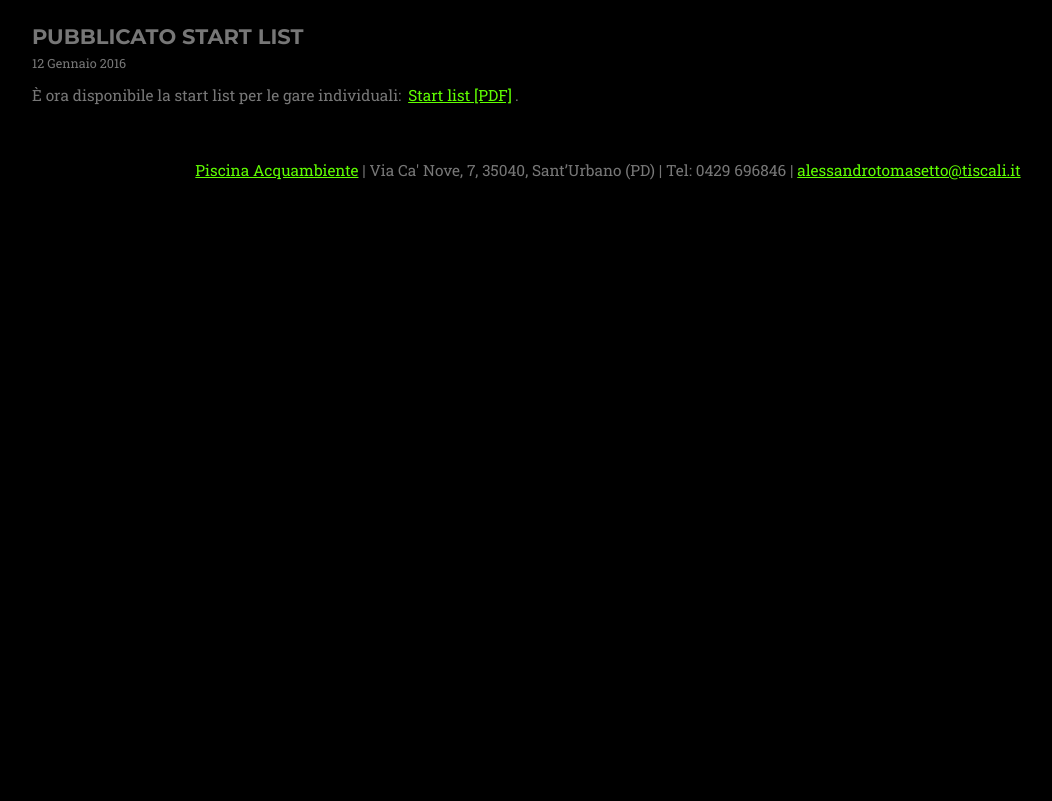
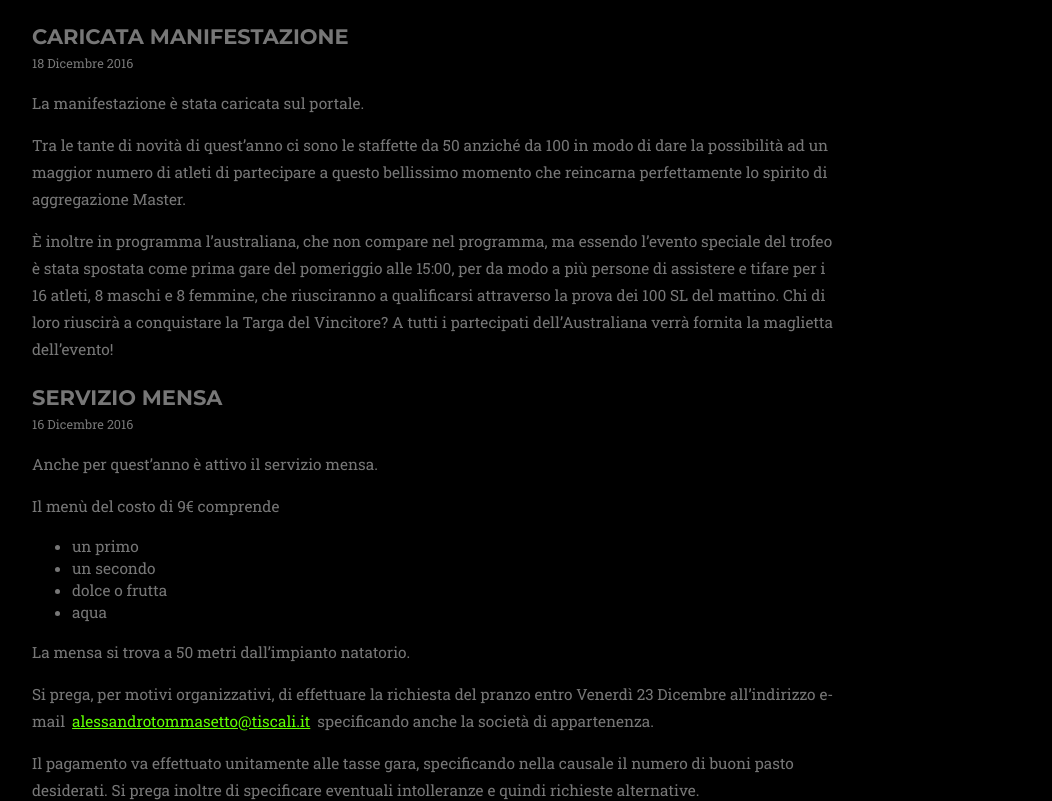
Before and after one commit to GiacomoManzoli/TrofeoAcquambiente, a plain HTML site: page index.html in a window 1280 px wide. Shown: the part 506-1307 px from the top of the page, without its empty margins (32-1084 px from the left). Before the commit the page ends 800 px from the top, so only its background shows below. Drawn offline with Linux system fonts and the light colour scheme; a web font is replaced by a local one.

Commit message:
Aggiornamento seconda edizione - parte 2

```diff
--- a/index.html
+++ b/index.html
@@ -4,9 +4,9 @@
     <meta charset="utf-8">
     <meta http-equiv="X-UA-Compatible" content="IE=edge">
 
-    <meta name="description" content="Sito per il primo trofeo Acquambiente">
+    <meta name="description" content="Sito per il secondo trofeo Acquambiente">
     <meta name="author" content="">
-    <title>Primo Trofeo Acquambiente</title>
+    <title>Secondo Trofeo Acquambiente</title>
 
     <!-- Bootstrap Core CSS -->
 
@@ -52,7 +52,46 @@
             <h1>Ultime Notizie</h1>
 
             <article class="homepage-news">
-                <h2>Pubblicato start list</h2>
+                <h2>Caricata manifestazione</h2>
+                <p class="date">18 Dicembre 2016</p>
+                <p class="news-content">
+                    <p>
+                        La manifestazione è stata caricata sul portale.
+                    </p>
+                    <p>
+                        Tra le tante di novità di quest’anno ci sono le staffette da 50 anziché da 100 in modo di dare la possibilità ad un maggior numero di atleti di partecipare a questo bellissimo momento che reincarna perfettamente lo spirito di aggregazione Master.
+                    </p>
+                    <p>
+                        È inoltre in programma l’australiana, che non compare nel programma, ma essendo l’evento speciale del trofeo è stata spostata come prima gare del pomeriggio alle 15:00, per da modo a più persone di assistere e tifare per i 16 atleti, 8 maschi e 8 femmine, che riusciranno a qualificarsi attraverso la prova dei 100 SL del mattino. Chi di loro riuscirà a conquistare la Targa del Vincitore? A tutti i partecipati dell’Australiana verrà fornita la maglietta dell’evento!
+                    </p>
+                </p>
+            </article>
+
+            <article class="homepage-news">
+                <h2>Servizio mensa</h2>
+                <p class="date">16 Dicembre 2016</p>
+                <p class="news-content">
+                    <p>
+                        Anche per quest’anno è attivo il servizio mensa.
+                    </p>
+                    <p>
+                        Il menù del costo di 9€ comprende</p>
+                    <ul>
+                        <li>un primo</li>
+                        <li>un secondo</li>
+                        <li>dolce o frutta</li>
+                        <li>aqua</li>
+                    </ul>
+                    <p>La mensa si trova a 50 metri dall’impianto natatorio.</p>
+
+                    <p>Si prega, per motivi organizzativi, di effettuare la richiesta del pranzo entro Venerdì 23 Dicembre all’indirizzo e-mail <a href=“mailto:alessandrotommasetto@tiscali.it”>alessandrotommasetto@tiscali.it</a> specificando anche la società di appartenenza.</p>
+
+                    <p>Il pagamento va effettuato unitamente alle tasse gara, specificando nella causale il numero di buoni pasto desiderati. Si prega inoltre di specificare eventuali intolleranze e quindi richieste alternative.</p>
+                </p>
+            </article>
+
+            <article class="homepage-news">
+                <h2>Pubblicata start list</h2>
                 <p class="date">12 Gennaio 2016</p>
                 <p class="news-content">
                     È ora disponibile la start list per le gare individuali: <a href="http://www.finveneto.it/pdf_startlist_master.php?pk_manifestazione=4941">Start list [PDF]</a>.
```
Also changed, not shown: come_raggiungerci.html (+2 -2 lines), organizzazione.html (+7 -7 lines), premi.html (+4 -3 lines), programma.html (+2 -2 lines), sponsor.html (+2 -2 lines).
